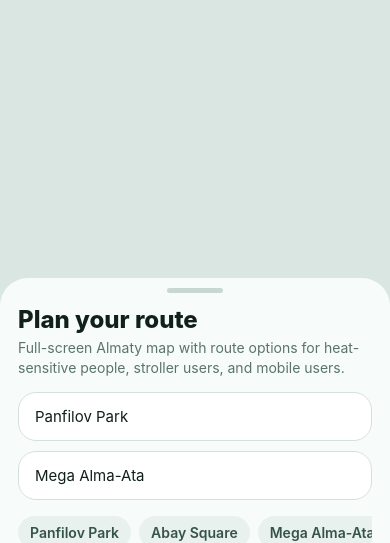
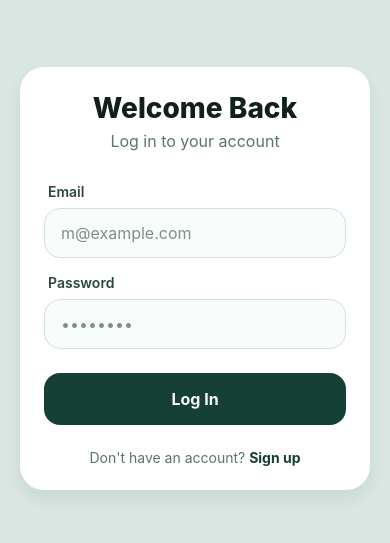
Before and after one commit to shamanx64/JOLSERIK-FRONT, a React Native app: screen / in a window 390 px wide. Shown: the part 144-687 px from the top of the page. Built offline with nearby package versions, Linux system fonts and the light colour scheme.

Commit message:
feat(auth): integrate authentication flow in main App component

```diff
--- a/App.tsx
+++ b/App.tsx
@@ -10,6 +10,8 @@ import {
   View,
 } from "react-native";
 import MapView, { Marker, Polyline, type LatLng, type Region } from "react-native-maps";
+import LoginScreen from "./components/LoginScreen";
+import RegisterScreen from "./components/RegisterScreen";
 
 type Audience = "heat" | "stroller" | "mobile";
 type RouteId = "safest" | "comfortable" | "fastest";
@@ -204,6 +206,7 @@ function buildRoutes(start: LatLng, end: LatLng): RouteOption[] {
 
 export default function App() {
   const mapRef = useRef<MapView | null>(null);
+  const [currentScreen, setCurrentScreen] = useState<'login' | 'register' | 'map'>('login');
   const [audience, setAudience] = useState<Audience>("heat");
   const [from, setFrom] = useState("Panfilov Park");
   const [to, setTo] = useState("Mega Alma-Ata");
@@ -277,6 +280,24 @@ export default function App() {
     setHasBuiltRoutes(true);
     setJourneyStarted(false);
     setSelectedRouteId(AUDIENCE_COPY[audience].recommended);
+  }
+
+  if (currentScreen === 'login') {
+    return (
+      <LoginScreen
+        onLogin={() => setCurrentScreen('map')}
+        onNavigateToRegister={() => setCurrentScreen('register')}
+      />
+    );
+  }
+
+  if (currentScreen === 'register') {
+    return (
+      <RegisterScreen
+        onRegister={() => setCurrentScreen('map')}
+        onNavigateToLogin={() => setCurrentScreen('login')}
+      />
+    );
   }
 
   return (
```
